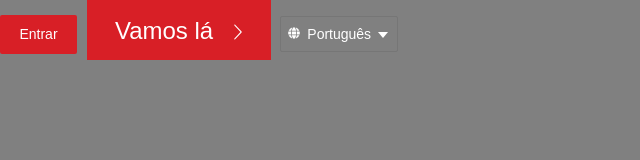
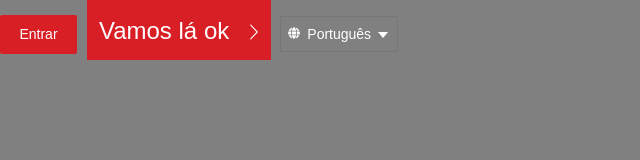
Before and after one commit to EdsonTomasDev/Projeto-Netflix, a plain HTML site: page index.html in a window 1280 px wide. Shown: the whole page, without its empty margins (0-640 px from the left). Drawn offline with Linux system fonts and the light colour scheme.

Commit message:
Adiconado ok

```diff
--- a/index.html
+++ b/index.html
@@ -11,7 +11,7 @@
 <body style="background: gray;">
     <button class="btn-mediun">Entrar</button>
     <button class="btn-larger">
-        Vamos lá
+        Vamos lá ok
         <img src="assets/btn-arrows.svg" alt="">
     </button>
 
```
